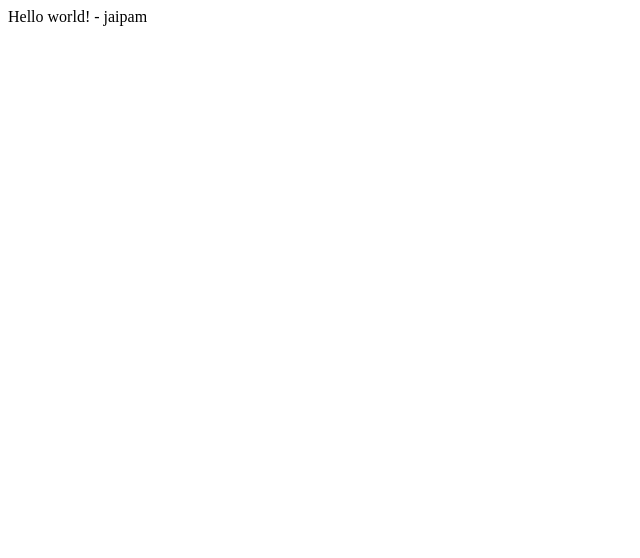
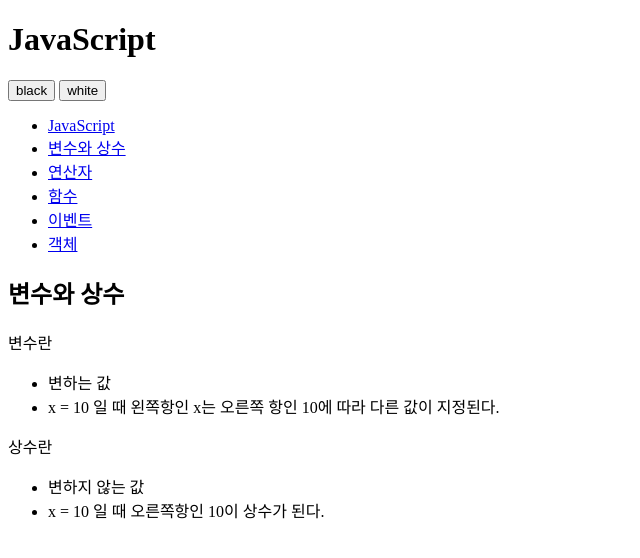
Before and after one commit to jaipam/opentutorials-jaipam, a plain HTML site: page index.html in a window 1280 px wide. Shown: the whole page, without its empty margins (0-640 px from the left). Drawn offline with Linux system fonts and the light colour scheme.

Commit message:
change index.html

```diff
--- a/index.html
+++ b/index.html
@@ -1,24 +1,51 @@
 <!DOCTYPE html>
-<html lang="en">
+<html>
 	<head>
-		<meta charset="utf-8">
-
-		<!-- Always force latest IE rendering engine (even in intranet) & Chrome Frame
-		Remove this if you use the .htaccess -->
-		<meta http-equiv="X-UA-Compatible" content="IE=edge,chrome=1">
-
-		<title>index</title>
-		<meta name="description" content="">
-		<meta name="author" content="jaipam">
-
-		<meta name="viewport" content="width=device-width; initial-scale=1.0">
-
-		<!-- Replace favicon.ico & apple-touch-icon.png in the root of your domain and delete these references -->
-		<link rel="shortcut icon" href="/favicon.ico">
-		<link rel="apple-touch-icon" href="/apple-touch-icon.png">
+		<meta charset="utf-8" />
 	</head>
 
-	<body>
-		Hello world! - jaipam
+	<body id="body">
+		<div>
+			<header>
+				<h1>JavaScript</h1>
+			</header>
+		<div id="toolbar">
+			<input type="button" value="black" />
+			<input type="button" value="white" />
+		</div>
+		<nav>
+			<ul>
+				<li><a href="http://opentutorials.org/course/49/17">JavaScript</a></li>
+				<li><a href="http://opentutorials.org/course/49/16">변수와 상수</a></li>
+				<li><a href="http://opentutorials.org/course/49/18">연산자</a></li>
+				<li><a href="http://opentutorials.org/course/49/19">함수</a></li>
+				<li><a href="http://opentutorials.org/course/49/20">이벤트</a></li>
+				<li><a href="http://opentutorials.org/course/49/21">객체</a></li>
+			</ul>
+		</nav>
+		<article>
+			<h2>변수와 상수</h2>
+		<div>
+			<p>변수란</p>
+			<ul>
+				<li>
+					변하는 값
+				</li>
+				<li>
+					x = 10 일 때 왼쪽항인 x는 오른쪽 항인 10에 따라 다른 값이 지정된다.
+				</li>
+			</ul>
+			<p>상수란</p>
+			<ul>
+				<li>
+					변하지 않는 값
+				</li>
+				<li>
+					x = 10 일 때 오른쪽항인 10이 상수가 된다.
+				</li>
+				</ul>
+		</div>
+		</article>
+		</div>
 	</body>
 </html>
```
